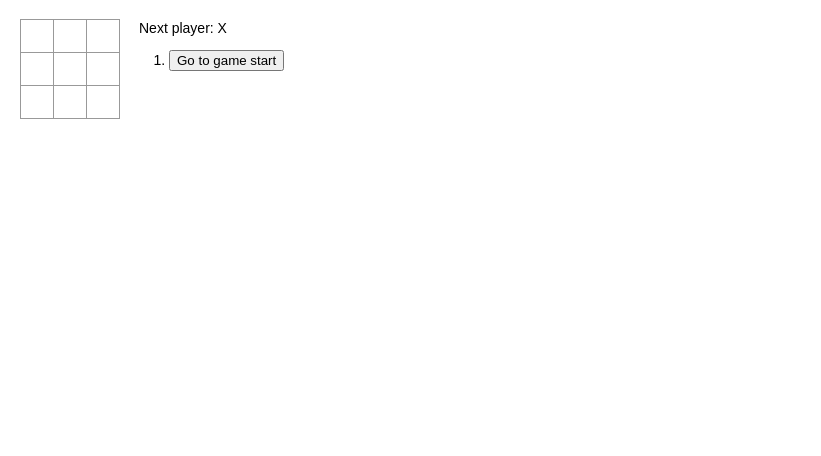
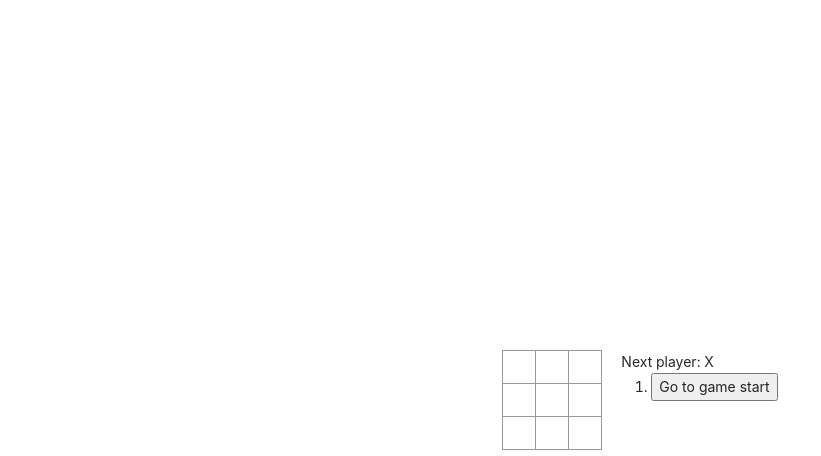
Before and after one commit to keychera/React-Playground, a React (Create React App) app: page /tictactoe in a window 1280 px wide. Shown: the top 456 px of the page, without its empty margins (0-821 px from the left). Built offline with nearby package versions, Linux system fonts and the light colour scheme.

Commit message:
set up router and prep antd

```diff
--- a/package.json
+++ b/package.json
@@ -7,13 +7,15 @@
     "@testing-library/jest-dom": "^4.2.4",
     "@testing-library/react": "^9.3.2",
     "@testing-library/user-event": "^7.1.2",
+    "antd": "^4.6.6",
     "gh-pages": "^3.1.0",
     "react": "^16.13.1",
     "react-dom": "^16.13.1",
+    "react-router-dom": "^5.2.0",
     "react-scripts": "3.4.3"
   },
   "scripts": {
-    "predeploy":"yarn run build",
+    "predeploy": "yarn run build",
     "deploy": "gh-pages -d build",
     "start": "react-scripts start",
     "build": "react-scripts build",
--- /dev/null
+++ b/src/App.css
@@ -0,0 +1,8 @@
+@import '~antd/dist/antd.css';
+
+.App {
+  height: 100vh;
+  display: flex;
+  justify-content: center;
+  align-items: center;
+}
--- /dev/null
+++ b/src/App.js
@@ -0,0 +1,16 @@
+import React from "react";
+import {
+  BrowserRouter as Router
+} from "react-router-dom";
+import Routes from "./Routes";
+import './App.css';
+
+export default function App() {
+  return (
+    <div className='App'>
+      <Router>
+        <Routes />
+      </Router>
+    </div>
+  );
+}
--- /dev/null
+++ b/src/Routes.js
@@ -0,0 +1,27 @@
+import React from "react";
+import {
+  Switch,
+  Route
+} from "react-router-dom";
+
+import CV from "./components/CV";
+import Home from "./components/Home";
+import TicTacToe from "./components/TicTacToe";
+
+const Routes = () => {
+  return (
+    <Switch>
+      <Route path="/cv">
+        <CV />
+      </Route>
+      <Route path="/tictactoe">
+        <TicTacToe />
+      </Route>
+      <Route path="/">
+        <Home />
+      </Route>
+    </Switch>
+  )
+}
+
+export default Routes
--- /dev/null
+++ b/src/components/CV/index.js
@@ -0,0 +1,7 @@
+import React from 'react'
+
+const CV = () => {
+  return (<h2>Hello CV!</h2>)
+}
+
+export default CV
--- /dev/null
+++ b/src/components/Home/index.js
@@ -0,0 +1,18 @@
+import React from 'react'
+import { Link } from 'react-router-dom'
+import { Button, Space } from 'antd'
+
+const Home = () => {
+  return (
+    <Space align="center">
+      <Link to='/cv'>
+        <Button>CV</Button>
+      </Link>
+      <Link to='/tictactoe'>
+        <Button>React Tutorial result: Tic Tac Toe</Button>
+      </Link>
+    </Space>
+  )
+}
+
+export default Home
--- /dev/null
+++ b/src/components/TicTacToe/index.js
@@ -0,0 +1,126 @@
+import React, { useState } from 'react'
+import './style.css'
+
+const calculateWinner = (squares) => {
+  const lines = [
+    [0, 1, 2],
+    [3, 4, 5],
+    [6, 7, 8],
+    [0, 3, 6],
+    [1, 4, 7],
+    [2, 5, 8],
+    [0, 4, 8],
+    [2, 4, 6],
+  ];
+  for (let i = 0; i < lines.length; i++) {
+    const [a, b, c] = lines[i];
+    if (squares[a] && squares[a] === squares[b] && squares[a] === squares[c]) {
+      return squares[a];
+    }
+  }
+  return null;
+}
+
+const Square = ({ value, onClick }) => {
+  return (
+    <button
+      className="square"
+      onClick={onClick}
+    >
+      {value}
+    </button>
+  )
+}
+
+const Board = ({ squares, handleClick }) => {
+
+  const renderSquare = (i) => (
+    <Square
+      value={squares[i]}
+      onClick={() => handleClick(i)}
+    />
+  )
+
+  return (
+    <div>
+      <div className="board-row">
+        {renderSquare(0)}
+        {renderSquare(1)}
+        {renderSquare(2)}
+      </div>
+      <div className="board-row">
+        {renderSquare(3)}
+        {renderSquare(4)}
+        {renderSquare(5)}
+      </div>
+      <div className="board-row">
+        {renderSquare(6)}
+        {renderSquare(7)}
+        {renderSquare(8)}
+      </div>
+    </div>
+  )
+}
+
+const TicTacToe = () => {
+
+  const [history, setHistory] = useState([{ squares: Array(9).fill(null) }])
+  const [xIsNext, setXIsNext] = useState(true)
+  const [isGameOver, setIsGameOver] = useState(false)
+  const [currentMove, setCurrentMove] = useState(0)
+
+  const currentHistory = history.slice(0, currentMove + 1)
+  const currentSquares = currentHistory[currentMove]
+
+  const handleClick = (i) => {
+    const newSquares = currentSquares.squares.slice()
+    if (!isGameOver && !newSquares[i]) {
+      newSquares[i] = xIsNext ? 'X' : 'O'
+      setHistory(currentHistory.concat([{
+        squares: newSquares
+      }]))
+      setXIsNext(!xIsNext)
+      setCurrentMove(currentHistory.length)
+    }
+  }
+
+  const winner = calculateWinner(currentSquares.squares)
+  let status
+  if (winner) {
+    if (!isGameOver) { setIsGameOver(true) }
+    status = `Winner: ${winner}`
+  } else {
+    if (isGameOver) { setIsGameOver(false) }
+    status = `Next player: ${xIsNext ? 'X' : 'O'}`
+  }
+
+  const jumpTo = (move) => {
+    setCurrentMove(move)
+    setXIsNext((move % 2) === 0)
+  }
+
+  const moves = currentHistory.map((step, move) => {
+    const desc = move
+      ? 'Go to move #' + move
+      : 'Go to game start'
+    return (
+      <li key={move}>
+        <button onClick={() => jumpTo(move)}>{desc}</button>
+      </li>
+    )
+  })
+
+  return (
+    <div className="game">
+      <div className="game-board">
+        <Board {...{ squares: currentSquares.squares, handleClick }} />
+      </div>
+      <div className="game-info">
+        <div>{status}</div>
+        <ol>{moves}</ol>
+      </div>
+    </div>
+  )
+}
+
+export default TicTacToe
--- /dev/null
+++ b/src/components/TicTacToe/style.css
@@ -0,0 +1,50 @@
+body {
+  font: 14px "Century Gothic", Futura, sans-serif;
+  margin: 20px;
+}
+
+ol, ul {
+  padding-left: 30px;
+}
+
+.board-row:after {
+  clear: both;
+  content: "";
+  display: table;
+}
+
+.status {
+  margin-bottom: 10px;
+}
+
+.square {
+  background: #fff;
+  border: 1px solid #999;
+  float: left;
+  font-size: 24px;
+  font-weight: bold;
+  line-height: 34px;
+  height: 34px;
+  margin-right: -1px;
+  margin-top: -1px;
+  padding: 0;
+  text-align: center;
+  width: 34px;
+}
+
+.square:focus {
+  outline: none;
+}
+
+.kbd-navigation .square:focus {
+  background: #ddd;
+}
+
+.game {
+  display: flex;
+  flex-direction: row;
+}
+
+.game-info {
+  margin-left: 20px;
+}
--- a/src/index.css
+++ b/src/index.css
@@ -1,50 +1,13 @@
 body {
-  font: 14px "Century Gothic", Futura, sans-serif;
-  margin: 20px;
+  margin: 0;
+  font-family: -apple-system, BlinkMacSystemFont, 'Segoe UI', 'Roboto', 'Oxygen',
+    'Ubuntu', 'Cantarell', 'Fira Sans', 'Droid Sans', 'Helvetica Neue',
+    sans-serif;
+  -webkit-font-smoothing: antialiased;
+  -moz-osx-font-smoothing: grayscale;
 }
 
-ol, ul {
-  padding-left: 30px;
+code {
+  font-family: source-code-pro, Menlo, Monaco, Consolas, 'Courier New',
+    monospace;
 }
-
-.board-row:after {
-  clear: both;
-  content: "";
-  display: table;
-}
-
-.status {
-  margin-bottom: 10px;
-}
-
-.square {
-  background: #fff;
-  border: 1px solid #999;
-  float: left;
-  font-size: 24px;
-  font-weight: bold;
-  line-height: 34px;
-  height: 34px;
-  margin-right: -1px;
-  margin-top: -1px;
-  padding: 0;
-  text-align: center;
-  width: 34px;
-}
-
-.square:focus {
-  outline: none;
-}
-
-.kbd-navigation .square:focus {
-  background: #ddd;
-}
-
-.game {
-  display: flex;
-  flex-direction: row;
-}
-
-.game-info {
-  margin-left: 20px;
-}
--- a/src/index.js
+++ b/src/index.js
@@ -1,132 +1,11 @@
-import React, { useState } from 'react'
-import ReactDOM from 'react-dom'
-import './index.css'
-
-const calculateWinner = (squares) => {
-  const lines = [
-    [0, 1, 2],
-    [3, 4, 5],
-    [6, 7, 8],
-    [0, 3, 6],
-    [1, 4, 7],
-    [2, 5, 8],
-    [0, 4, 8],
-    [2, 4, 6],
-  ];
-  for (let i = 0; i < lines.length; i++) {
-    const [a, b, c] = lines[i];
-    if (squares[a] && squares[a] === squares[b] && squares[a] === squares[c]) {
-      return squares[a];
-    }
-  }
-  return null;
-}
-
-const Square = ({ value, onClick }) => {
-  return (
-    <button
-      className="square"
-      onClick={onClick}
-    >
-      {value}
-    </button>
-  )
-}
-
-const Board = ({ squares, handleClick }) => {
-
-  const renderSquare = (i) => (
-    <Square
-      value={squares[i]}
-      onClick={() => handleClick(i)}
-    />
-  )
-
-  return (
-    <div>
-      <div className="board-row">
-        {renderSquare(0)}
-        {renderSquare(1)}
-        {renderSquare(2)}
-      </div>
-      <div className="board-row">
-        {renderSquare(3)}
-        {renderSquare(4)}
-        {renderSquare(5)}
-      </div>
-      <div className="board-row">
-        {renderSquare(6)}
-        {renderSquare(7)}
-        {renderSquare(8)}
-      </div>
-    </div>
-  )
-}
-
-const Game = () => {
-
-  const [history, setHistory] = useState([{ squares: Array(9).fill(null) }])
-  const [xIsNext, setXIsNext] = useState(true)
-  const [isGameOver, setIsGameOver] = useState(false)
-  const [currentMove, setCurrentMove] = useState(0)
-
-  const currentHistory = history.slice(0, currentMove + 1)
-  const currentSquares = currentHistory[currentMove]
-
-  const handleClick = (i) => {
-    const newSquares = currentSquares.squares.slice()
-    if (!isGameOver && !newSquares[i]) {
-      newSquares[i] = xIsNext ? 'X' : 'O'
-      setHistory(currentHistory.concat([{
-        squares: newSquares
-      }]))
-      setXIsNext(!xIsNext)
-      setCurrentMove(currentHistory.length)
-    }
-  }
-
-  const winner = calculateWinner(currentSquares.squares)
-  let status
-  if (winner) {
-    if (!isGameOver) { setIsGameOver(true) }
-    status = `Winner: ${winner}`
-  } else {
-    if (isGameOver) { setIsGameOver(false) }
-    status = `Next player: ${xIsNext ? 'X' : 'O'}`
-  }
-
-  const jumpTo = (move) => {
-    setCurrentMove(move)
-    setXIsNext((move % 2) === 0)
-  }
-
-  const moves = currentHistory.map((step, move) => {
-    const desc = move
-      ? 'Go to move #' + move
-      : 'Go to game start'
-    return (
-      <li key={move}>
-        <button onClick={() => jumpTo(move)}>{desc}</button>
-      </li>
-    )
-  })
-
-  return (
-    <div className="game">
-      <div className="game-board">
-        <Board {...{ squares: currentSquares.squares, handleClick }} />
-      </div>
-      <div className="game-info">
-        <div>{status}</div>
-        <ol>{moves}</ol>
-      </div>
-    </div>
-  )
-}
-
-// ========================================
+import React from 'react';
+import ReactDOM from 'react-dom';
+import './index.css';
+import App from './App';
 
 ReactDOM.render(
-  <Game />,
+  <React.StrictMode>
+    <App />
+  </React.StrictMode>,
   document.getElementById('root')
-)
+);
```
Also changed, not shown: 1 other file (tests, documents, lock files or other folders).
